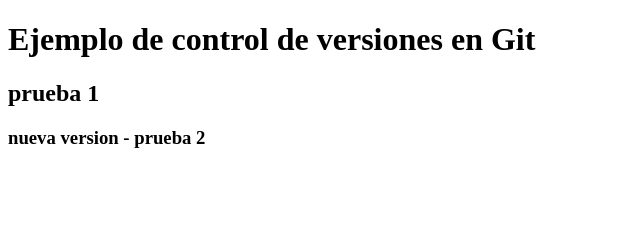
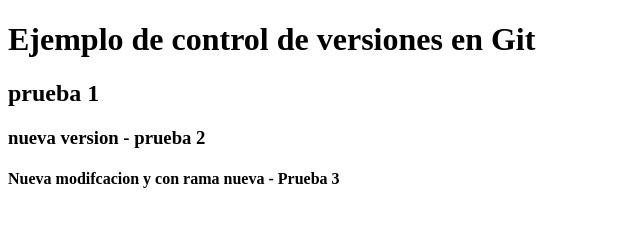
Before and after one commit to IngKevinCastillo/Talento-Tech-LAB6, a plain HTML site: page index.html in a window 1280 px wide. Shown: the whole page, without its empty margins (0-640 px from the left). Drawn offline with Linux system fonts and the light colour scheme.

Commit message:
Version 3 desarrollada y con rama nueva

```diff
--- a/index.html
+++ b/index.html
@@ -8,7 +8,7 @@
 <body>
     <h1>Ejemplo de control de versiones en Git</h1>
     <h2>prueba 1</h2>
-
     <h3>nueva version - prueba 2</h3>
+    <h4>Nueva modifcacion y con rama nueva - Prueba 3</h4>
 </body>
 </html>
```
